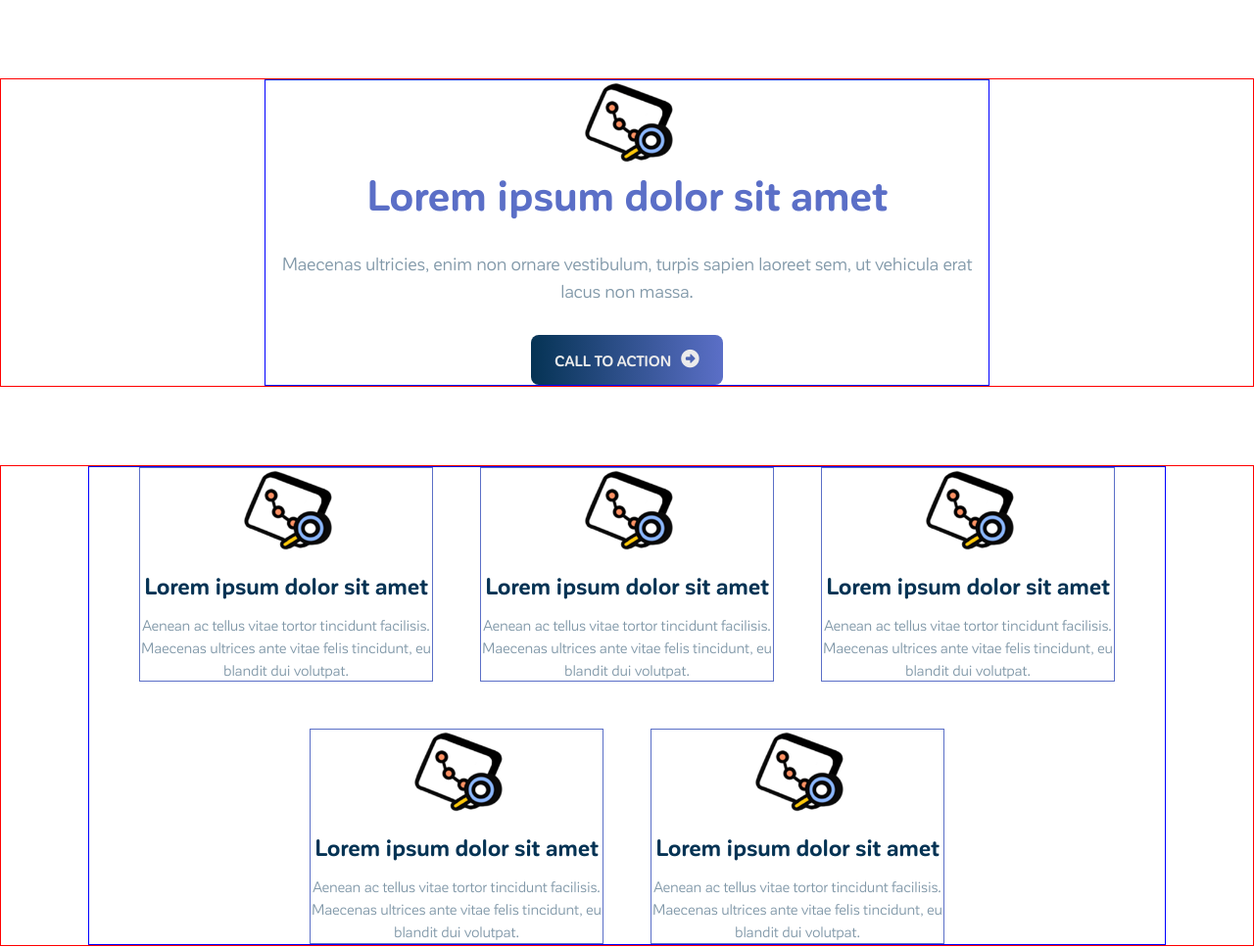
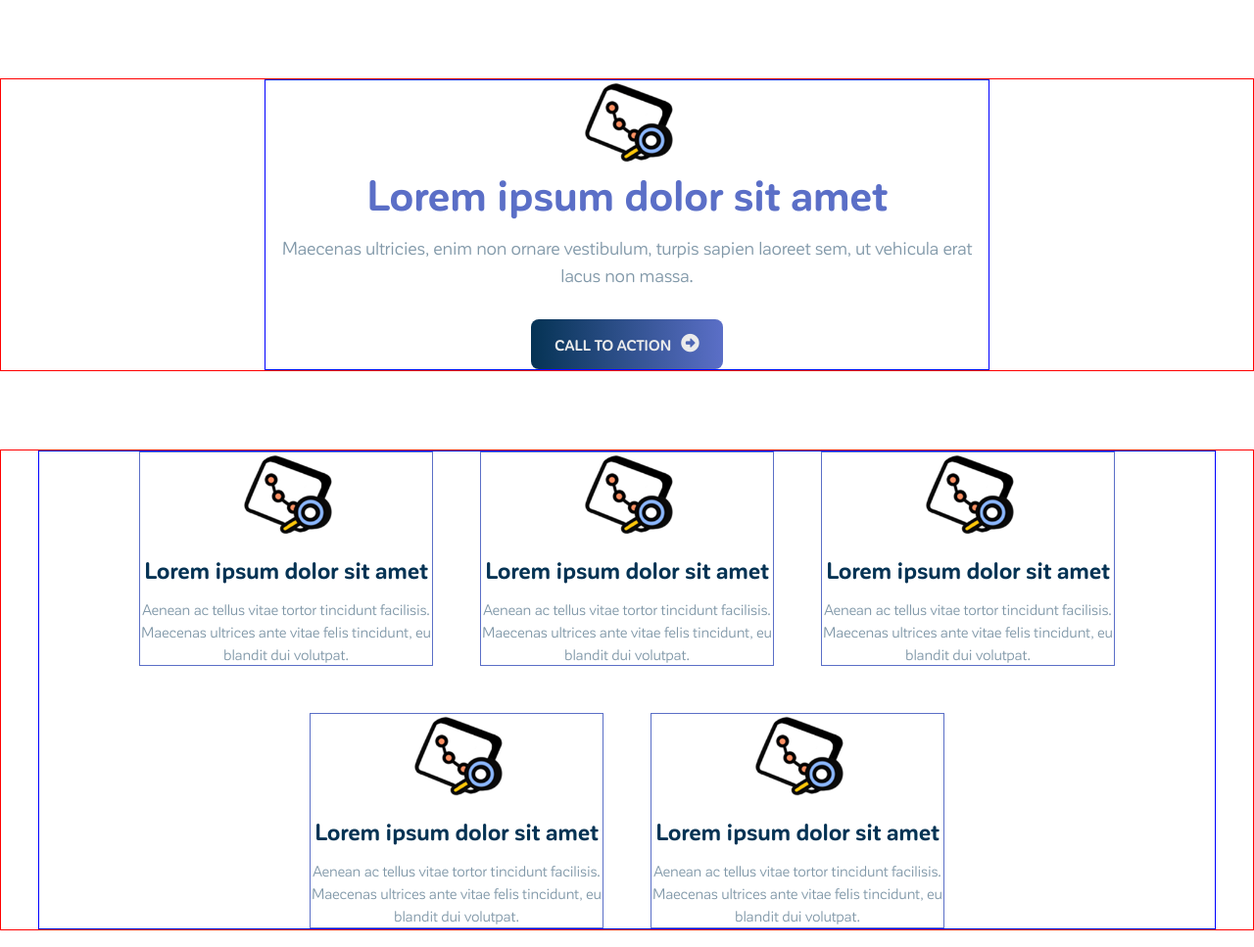
Before and after one commit to vitodigrigoli/strategika, a website built with webpack: page index.html in a window 1280 px wide. Shown: the top 967 px of the page at 98% size. Built offline with nearby package versions, Linux system fonts and the light colour scheme.

Commit message:
increase container size

```diff
--- a/css/style.css
+++ b/css/style.css
@@ -88,7 +88,7 @@ img {
 
 .container {
   border: 1px solid blue;
-  width: 86%;
+  width: 94%;
   margin-inline: auto;
   max-width: var(--container-max-width-lg);
 }
@@ -154,7 +154,7 @@ img {
 
 .text .container {
   display: flex;
-  gap: var(--space-sm) var(--space-md);
+  gap: var(--space-xs) var(--space-md);
   flex-wrap: wrap;
 }
 
```
